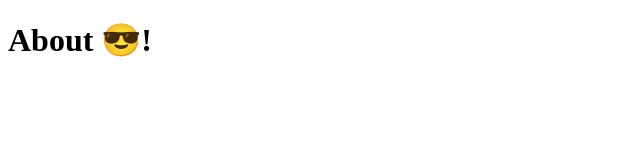
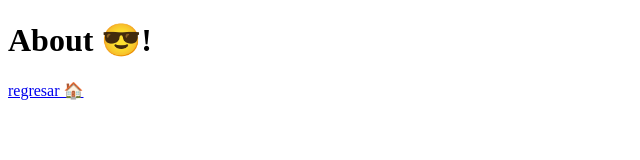
Before and after one commit to SocialOplesk/web_pr, a plain HTML site: page about.html in a window 1280 px wide. Shown: the whole page, without its empty margins (0-640 px from the left). Drawn offline with Linux system fonts and the light colour scheme.

Commit message:
feat: changes about.html

```diff
--- a/about.html
+++ b/about.html
@@ -9,5 +9,6 @@
 </head>
 <body>
   <h1>About 😎!</h1>
+  <a href="./index.html">regresar 🏠</a>
 </body>
 </html>
```
